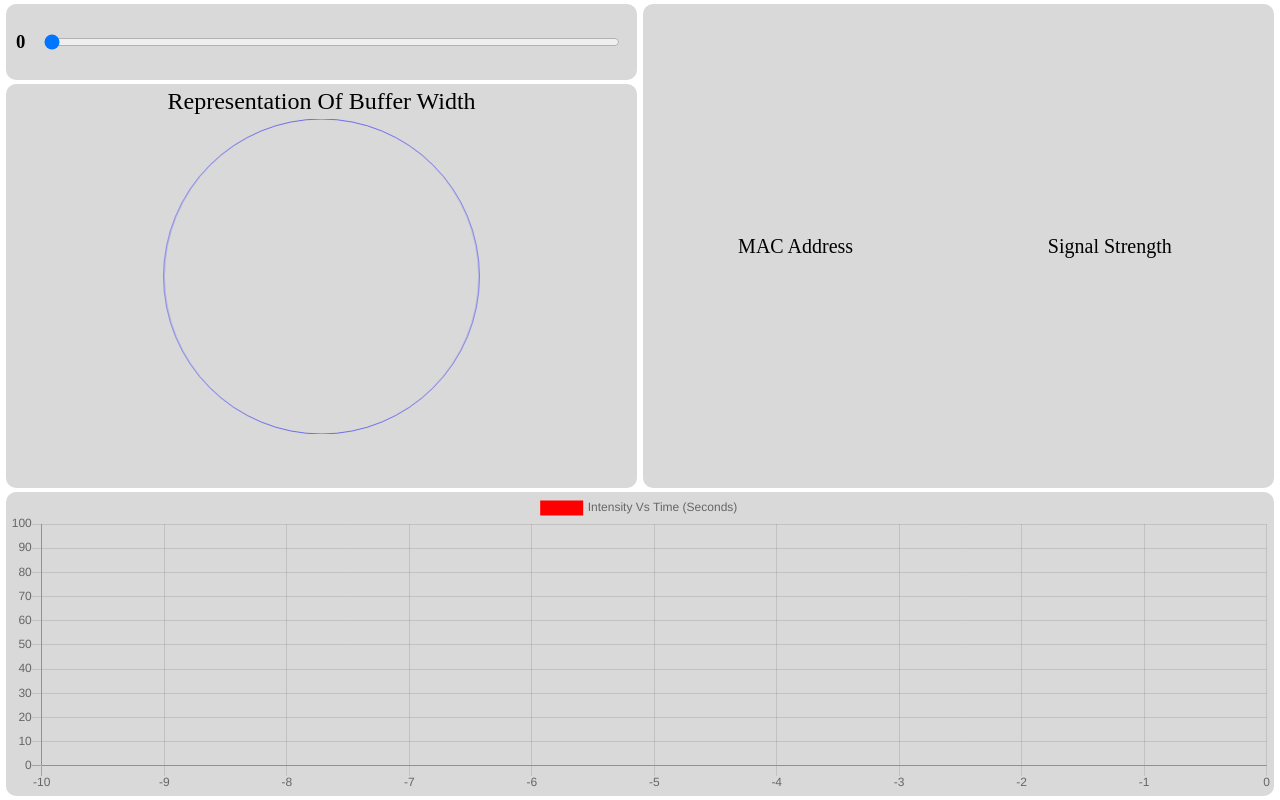
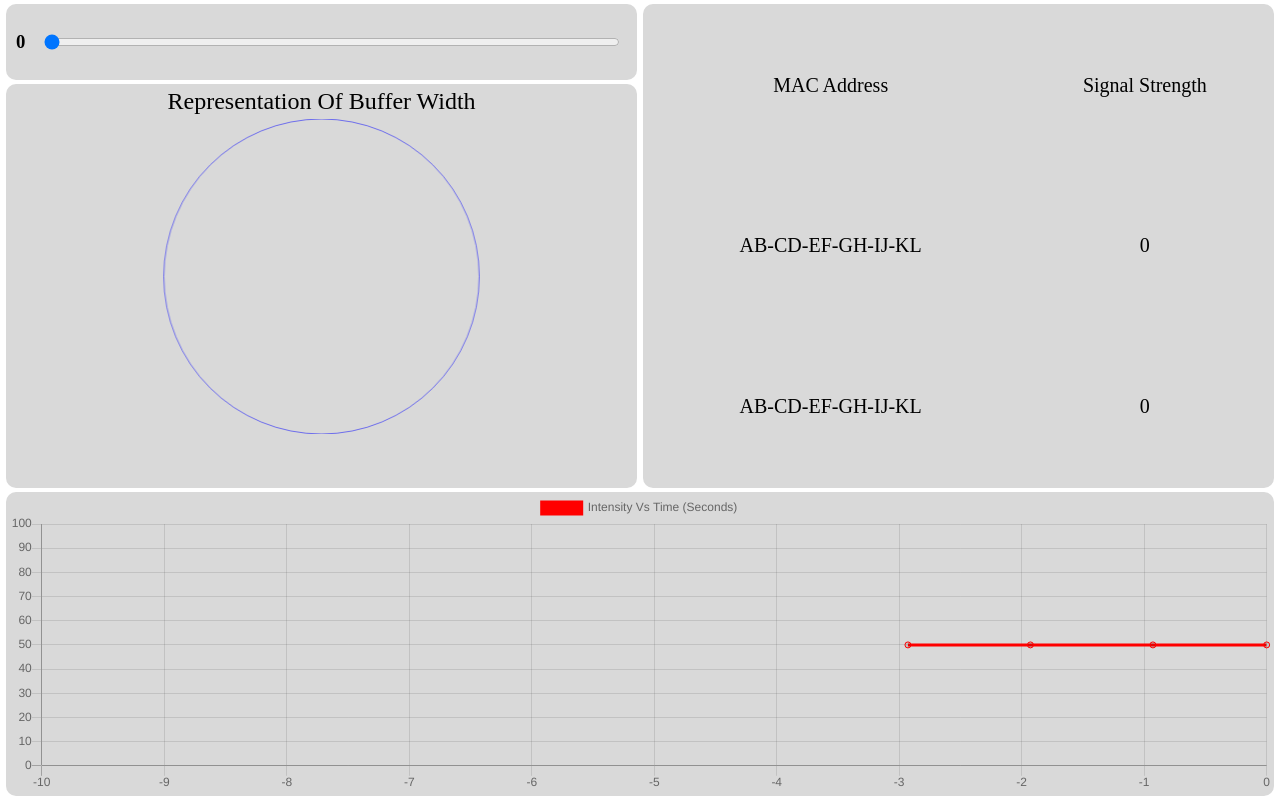
Before and after one commit to Sayeem2004/RouterControl, a plain HTML site: page docs/index.html in a window 1280 px wide. Drawn offline with nearby package versions, Linux system fonts and the light colour scheme.

Commit message:
finished ui

```diff
--- a/data/graph.json
+++ b/data/graph.json
@@ -1,3 +1,3 @@
 {
-    "graph" : "NaN"
+    "graph" : 50
 }
--- a/data/list.json
+++ b/data/list.json
@@ -1,3 +1,10 @@
 [
-
+    {
+        "MAC" : "AB-CD-EF-GH-IJ-KL",
+        "signal" : "0"
+    },
+    {
+        "MAC" : "AB-CD-EF-GH-IJ-KL",
+        "signal" : "0"
+    }
 ]
--- a/docs/index.html
+++ b/docs/index.html
@@ -14,7 +14,7 @@
             }
 
             var wait = 1000;
-            setInterval(updateInfo, wait/10);
+            // setInterval(updateInfo, wait/10);
             setInterval(updateList, wait);
             setInterval(updateGraph, wait);
         </script>
--- a/docs/js/info.js
+++ b/docs/js/info.js
@@ -5,11 +5,12 @@ function initInfo() {
     ctx = widChart.getContext("2d");
     render();
     updateSlide(0);
-    updateInfo();
+    updateInfo(false, 0);
 }
 
-function updateInfo() {
-    getWidth();
+function updateInfo(set, value) {
+    if (!set) getWidth();
+    else myWidth = value;
     var outer = Math.min(widChart.width, widChart.height) / 2;
     var inner = outer - ((myWidth / 100.0) * outer);
     drawCircle(outer, inner);
@@ -74,6 +75,7 @@ function getObjectFitSize(contains, containerWidth, containerHeight, width, heig
     };
 }
 
+// This function was originally supposed to write to the JSON file in the data folder, but that required the use of node, and due to hardware limitations on the raspberry pi, we were unable to do that. So instead, we made a makeshift function that can still get the job of explaining done during the presentation, but doesn't do the complete job.
 function updateSlide(value) {
     document.getElementById("rangeValue").innerHTML = value;
     // var obj = {
@@ -83,5 +85,5 @@ function updateSlide(value) {
     // fetch("../../data/info.json", {method: 'POST', body: json})
     //     .then(response => response.json())
     //     .then(success => console.log(success));
-    updateInfo();
+    updateInfo(true, value);
 }
```
